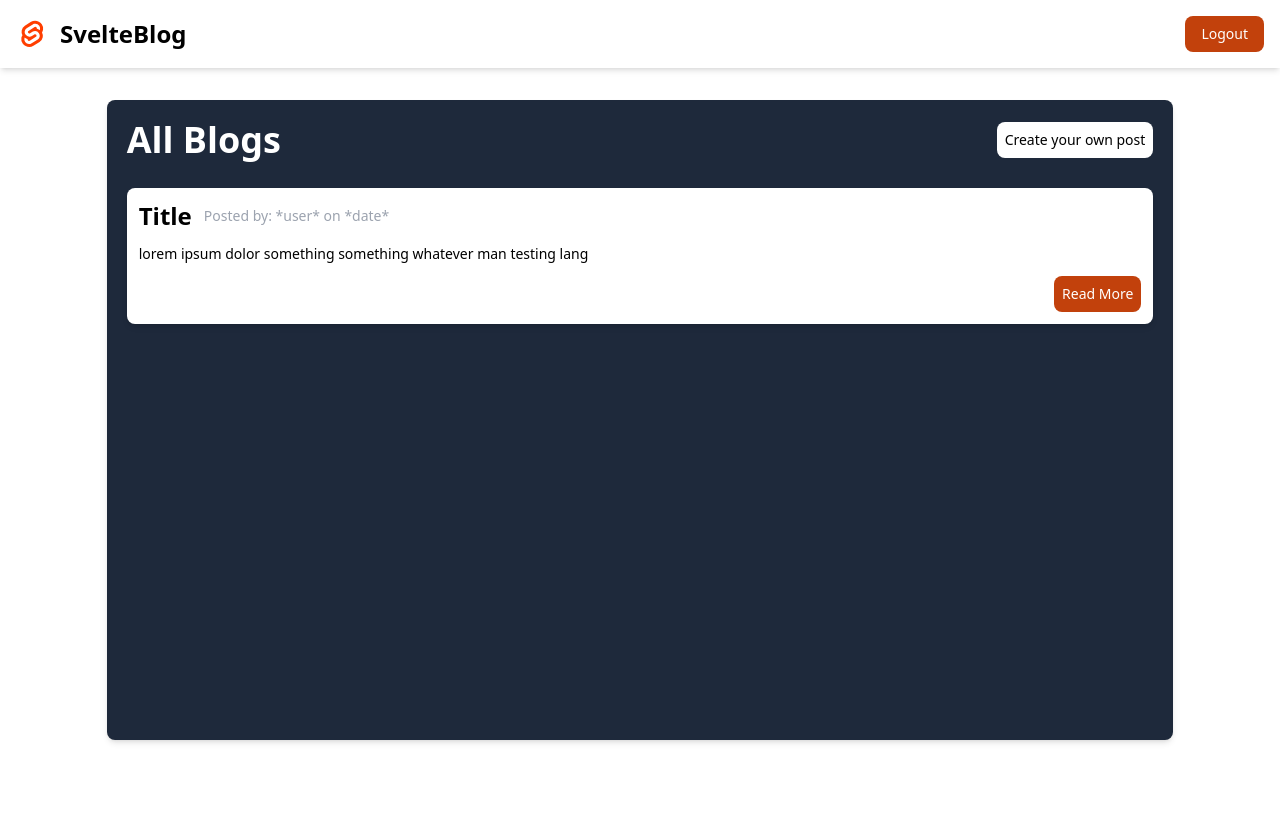
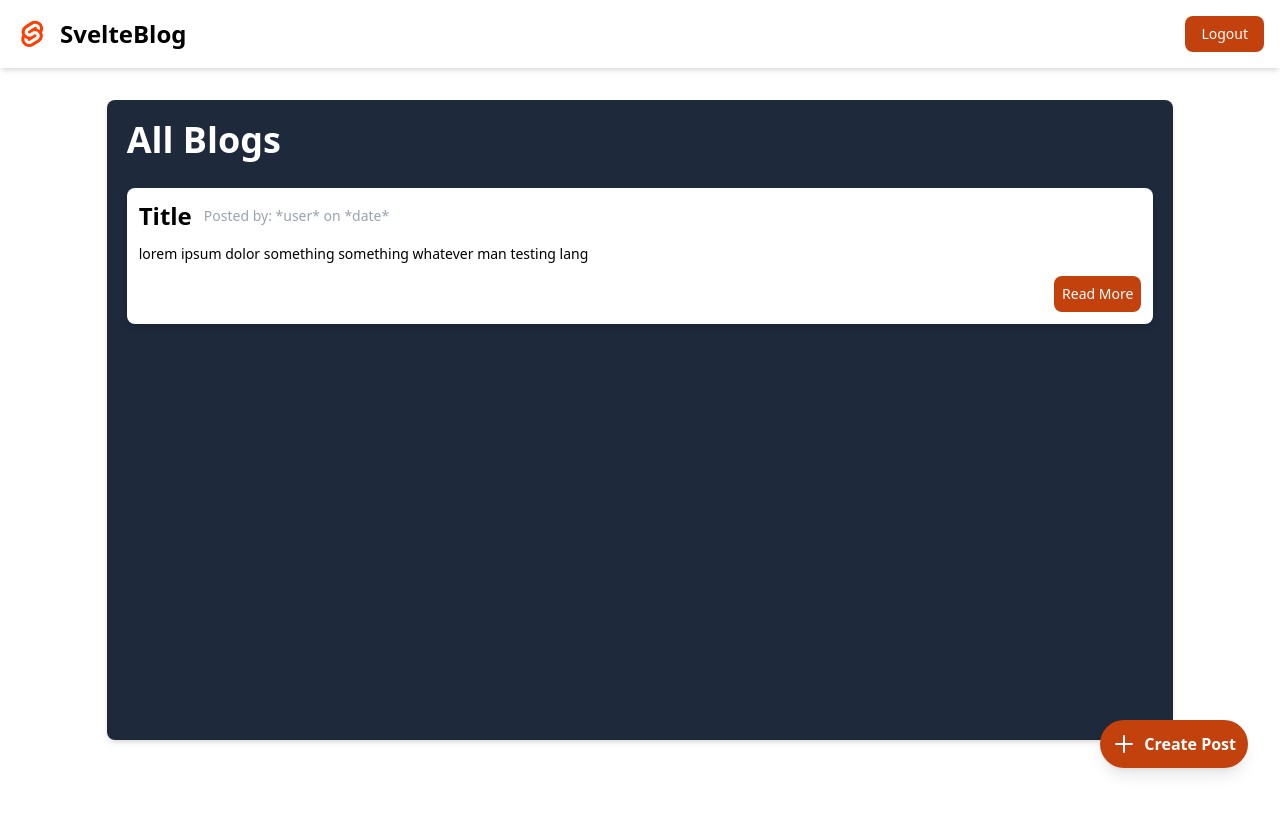
Before and after one commit to jllloydd/svelte-blog, a SvelteKit app: page /blog in a window 1280 px wide. Shown: the top 814 px of the page. Built offline with nearby package versions, Linux system fonts and the light colour scheme.

Commit message:
Added a floating action button for post creation.

```diff
--- a/src/routes/blog/components/BlogCard.svelte
+++ b/src/routes/blog/components/BlogCard.svelte
@@ -1,14 +1,7 @@
 <script lang="ts">
 </script>
 
-<div class="mb-3 flex flex-row items-center justify-between">
-	<h1 class="text-4xl font-bold text-white">All Blogs</h1>
-	<button
-		type="button"
-		class="text-dark rounded-lg bg-white px-2 py-2 text-center text-sm font-medium hover:bg-orange-300 focus:outline-none focus:ring-4 focus:ring-orange-300"
-		>Create your own post</button
-	>
-</div>
+<h1 class="mb-3 text-4xl font-bold text-white">All Blogs</h1>
 
 <article class="flex flex-col space-y-3 rounded-lg bg-white px-3 py-3 shadow-md">
 	<div class="flex items-center gap-3">
@@ -26,3 +19,22 @@
 	</div>
 	<!-- button probably leads to modal where all contents are seen -->
 </article>
+
+<!-- floating action button for creating posts -->
+<button
+	type="button"
+	class="fixed bottom-8 right-8 rounded-full bg-orange-700 p-3 font-bold text-white shadow-lg hover:bg-orange-800 focus:outline-none focus:ring-4 focus:ring-orange-300"
+>
+	<span class="flex items-center gap-2">
+		<svg
+			xmlns="http://www.w3.org/2000/svg"
+			class="h-6 w-6"
+			fill="none"
+			viewBox="0 0 24 24"
+			stroke="currentColor"
+		>
+			<path stroke-linecap="round" stroke-linejoin="round" stroke-width="2" d="M12 4v16m8-8H4" />
+		</svg>
+		<span>Create Post</span>
+	</span>
+</button>
```
